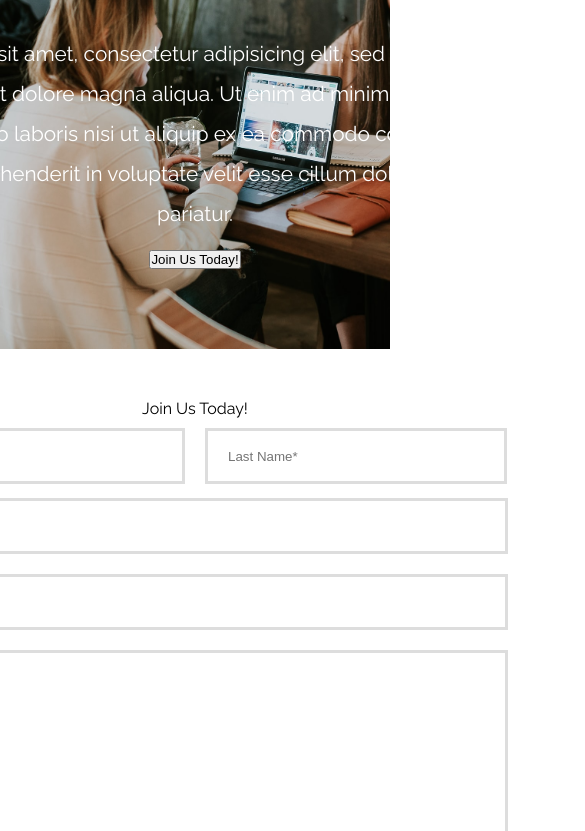
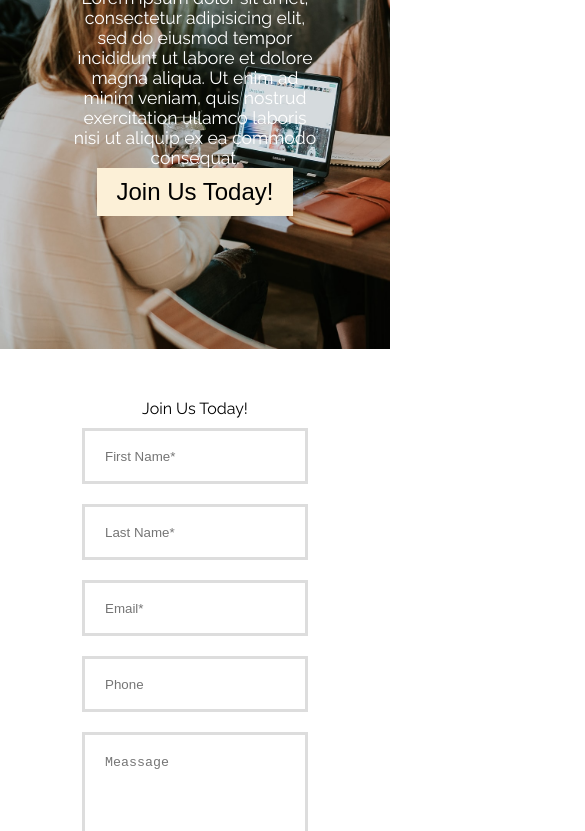
Before and after one commit to c376W/DHRealEstate, a plain HTML site: page join-us.html in a window 390 px wide. Shown: the part 342-1173 px from the top of the page, 585 px wide, since content can reach past the window. Drawn offline with Linux system fonts and the light colour scheme; a web font is replaced by a local one.

Commit message:
Responsive modifications cont

```diff
--- a/css/join-us.css
+++ b/css/join-us.css
@@ -25,6 +25,13 @@
 	padding:30px;
 	padding-bottom: 10px;
 	margin:30px;
+}
+
+.title-btn-style{
+	padding:10px 20px;
+	font-size: 1.5rem;
+	background-color: #fcf0d7;
+	border:none;
 }
 
 /*Join Form*/
@@ -86,3 +93,40 @@ textarea.form-el{
 	background-color: #eba834;
 	border:none;
 }
+
+@media(max-width: 880px){
+	.join-descrip{
+		font-size: 1.1rem;
+		width:600px;
+		line-height: 40px;
+
+	}
+	.form-el{
+		width:400px;
+		flex-direction: column;
+		align-items: center;
+	}
+}
+
+@media(max-width: 600px){
+	.join-descrip{
+		font-size: 1.1rem;
+		width:250px;
+		line-height: 20px;
+	}
+	.form-el{
+		width:200px;
+		flex-direction: column;
+		align-items: center;
+	}
+
+}
+@media(max-width: 500px){
+	.join-crop1{
+		display: none;
+	}
+	.join-title{
+		font-size: 1.5rem;
+	}
+
+}
--- a/join-us.html
+++ b/join-us.html
@@ -34,9 +34,9 @@
 			<div class="join-descrip">Lorem ipsum dolor sit amet, consectetur adipisicing elit, sed do eiusmod
 			tempor incididunt ut labore et dolore magna aliqua. Ut enim ad minim veniam,
 			quis nostrud exercitation ullamco laboris nisi ut aliquip ex ea commodo
-			consequat. Duis aute irure dolor in reprehenderit in voluptate velit esse
-			cillum dolore eu fugiat nulla pariatur.</div>
-			<button>Join Us Today!</button>
+			consequat. <span class="join-crop1">Duis aute irure dolor in reprehenderit in voluptate velit esse
+			cillum dolore eu fugiat nulla pariatur.</span></div>
+			<button class="title-btn-style">Join Us Today!</button>
 		</div>
 
 	</div>
@@ -44,10 +44,10 @@
 	<div class="contact-us-form">
 		<div class="contact-form-title">Join Us Today!</div>
 		<form class="form-main">
-			<div class="form-el" id="form-name">
-				<input id="firstname" class="form-inner" type="text" name="firstname" placeholder="First Name*">
-				<input id="lastname" class="form-inner" type="text" name="lastname" placeholder="Last Name*">
-			</div>
+			<!-- <div class="form-el" id="form-name"> -->
+				<input id="firstname" class="form-el" type="text" name="firstname" placeholder="First Name*">
+				<input id="lastname" class="form-el" type="text" name="lastname" placeholder="Last Name*">
+			<!-- </div> -->
 			<input class="form-el" type="email" name="email" placeholder="Email*">
 			<input class="form-el" type="number" name="phone" placeholder="Phone">
 			<textarea class="form-el" placeholder="Meassage"></textarea>
```
Also changed, not shown: contact.html (+9 -9 lines), css/contact-us.css (+27 -0 lines).
